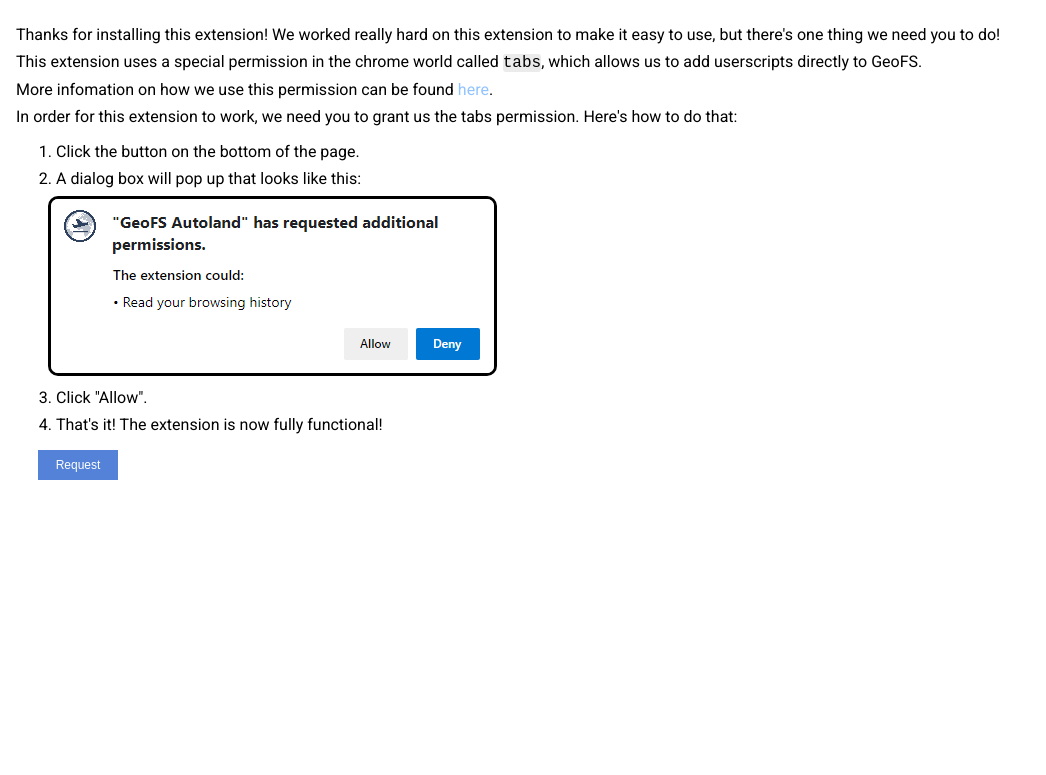
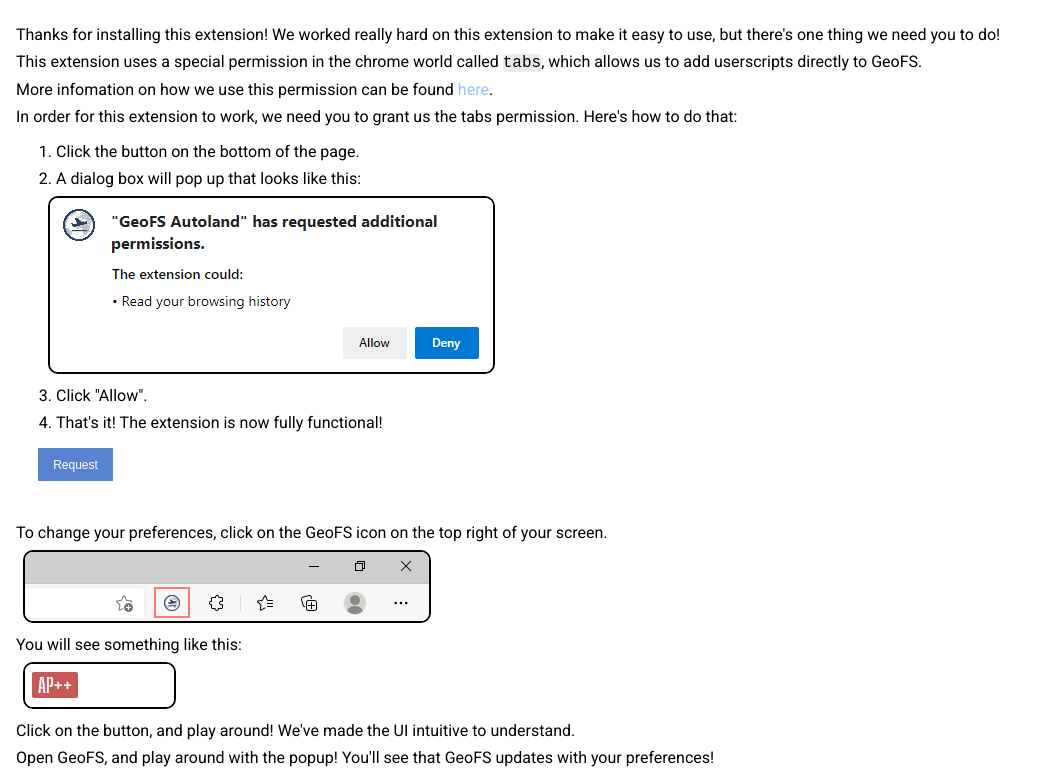
Before and after one commit to GeoFS-Extensions/autoland, a browser extension: page extension/ui/oninstall/oninstall.html in a window 1280 px wide. Shown: the part 81-856 px from the top of the page, without its empty margins (0-1046 px from the left). Before the commit the page ends 800 px from the top, so only its background shows below. Drawn offline with Linux system fonts and the light colour scheme; files whose address does not match are found by name; a web font is replaced by a local one.

Commit message:
added a small tutorial to the oninstall page

```diff
--- a/extension/ui/oninstall/oninstall.css
+++ b/extension/ui/oninstall/oninstall.css
@@ -28,7 +28,7 @@
 }
 
 img {
-  border: 3px solid black;
+  border: 2px solid black;
   border-radius: 10px;
 }
 
@@ -44,7 +44,7 @@
 
 button {
   margin-left: 30px;
-  background-color: #5482d8;
+  background-color: #5883d1;
   color: #ffffff;
   border: none;
   font-family: sans-serif;
@@ -52,6 +52,14 @@
   outline: none;
   border: 0;
   margin-bottom: 2px;
-  width: 80px;
-  height: 30px;
+  width: 75px;
+  height: 33px;
 }
+
+div#tutorial {
+  margin-top: 40px;
+}
+
+div#tutorial img {
+  margin-left: 15px;
+}
--- a/extension/ui/oninstall/oninstall.html
+++ b/extension/ui/oninstall/oninstall.html
@@ -7,9 +7,11 @@
   </head>
   <body>
     <h1>Welcome to Autoland!</h1>
+    <div id="permissionRequest">
       <p>
         Thanks for installing this extension! We worked really hard on this
-      extension to make it easy to use, but there's one thing we need you to do!
+        extension to make it easy to use, but there's one thing we need you to
+        do!
       </p>
       <p>
         This extension uses a special permission in the chrome world called
@@ -19,7 +21,7 @@
         More infomation on how we use this permission can be found
         <a
           rel="noreferrer"
-        href="https://github.com/GeoFS-Autoland/autoland/blob/main/declaration.md#tabs-permission"
+          href="https://github.com/GeoFS-Autoland/autoland/blob/release/declaration.md#tabs-permission"
           target="_blank"
           >here</a
         >.
@@ -31,12 +33,31 @@
       <ol>
         <li>Click the button on the bottom of the page.</li>
         <li>A dialog box will pop up that looks like this:</li>
-      <img src="dialog.png" alt="a dialog box" />
+        <img src="dialog.png" alt="" />
         <li>Click "Allow".</li>
         <li>That's it! The extension is now fully functional!</li>
       </ol>
+      <button id="permissionRequestButton">Request</button>
+    </div>
 
-    <button id="permissionRequestButton">Request</button>
+    <div id="tutorial">
+      <p>
+        To change your preferences, click on the GeoFS icon on the top right of
+        your screen.
+      </p>
+      <img src="top.png" alt="" />
+      <p>You will see something like this:</p>
+      <img src="emptypopup.png" alt="" />
+      <p>
+        Click on the button, and play around! We've made the UI intuitive to
+        understand.
+      </p>
+      <p>
+        Open GeoFS, and play around with the popup! You'll see that GeoFS
+        updates with your preferences!
+      </p>
+    </div>
+
     <script src="oninstall.js"></script>
   </body>
 </html>
--- a/extension/ui/oninstall/oninstall.ts
+++ b/extension/ui/oninstall/oninstall.ts
@@ -25,8 +25,11 @@
 }
 
 window.onload = function () {
+  document.getElementById("tutorial").style.display = "none";
   const button = document.getElementById("permissionRequestButton");
   button.addEventListener("click", function () {
     requestPermission();
+    document.getElementById("tutorial").style.display = "";
+    document.getElementById("permissionRequest").style.display = "none";
   });
 };
```
Lines whose indentation alone changed are shown as unchanged.
